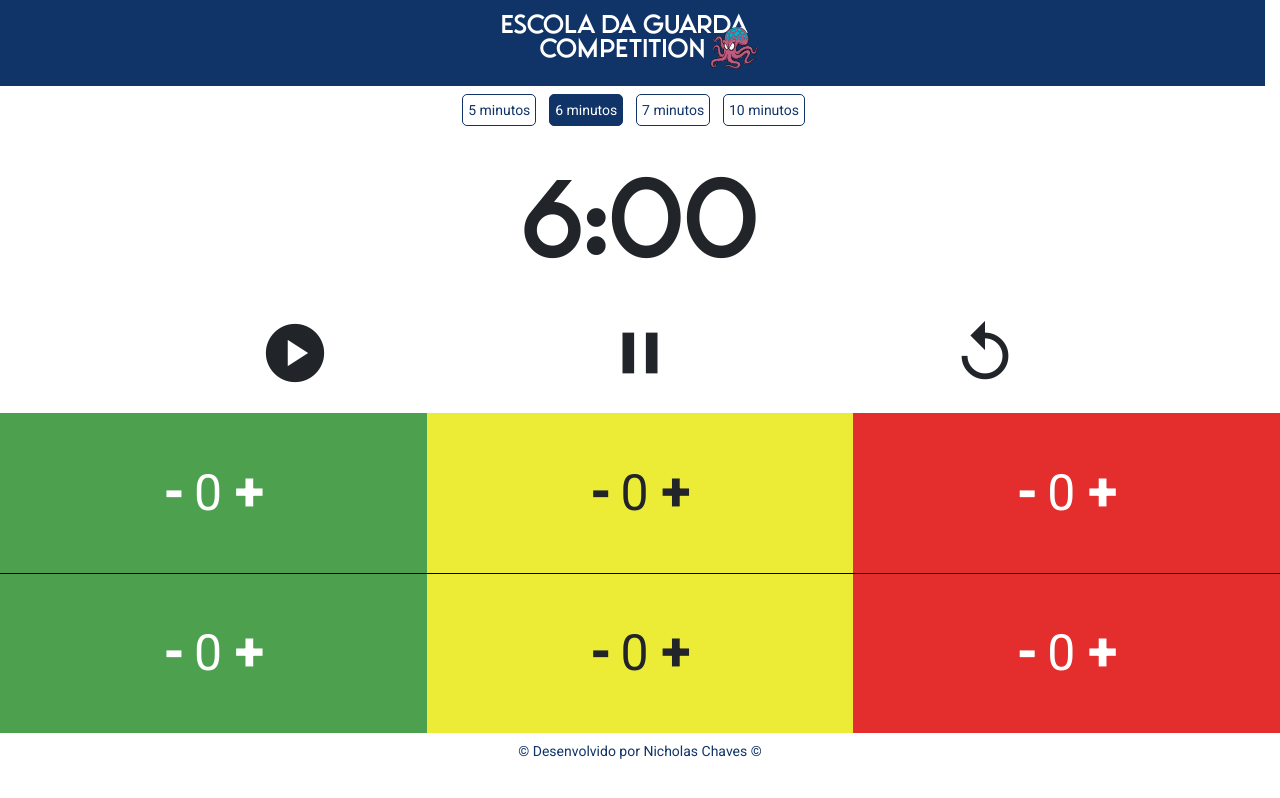
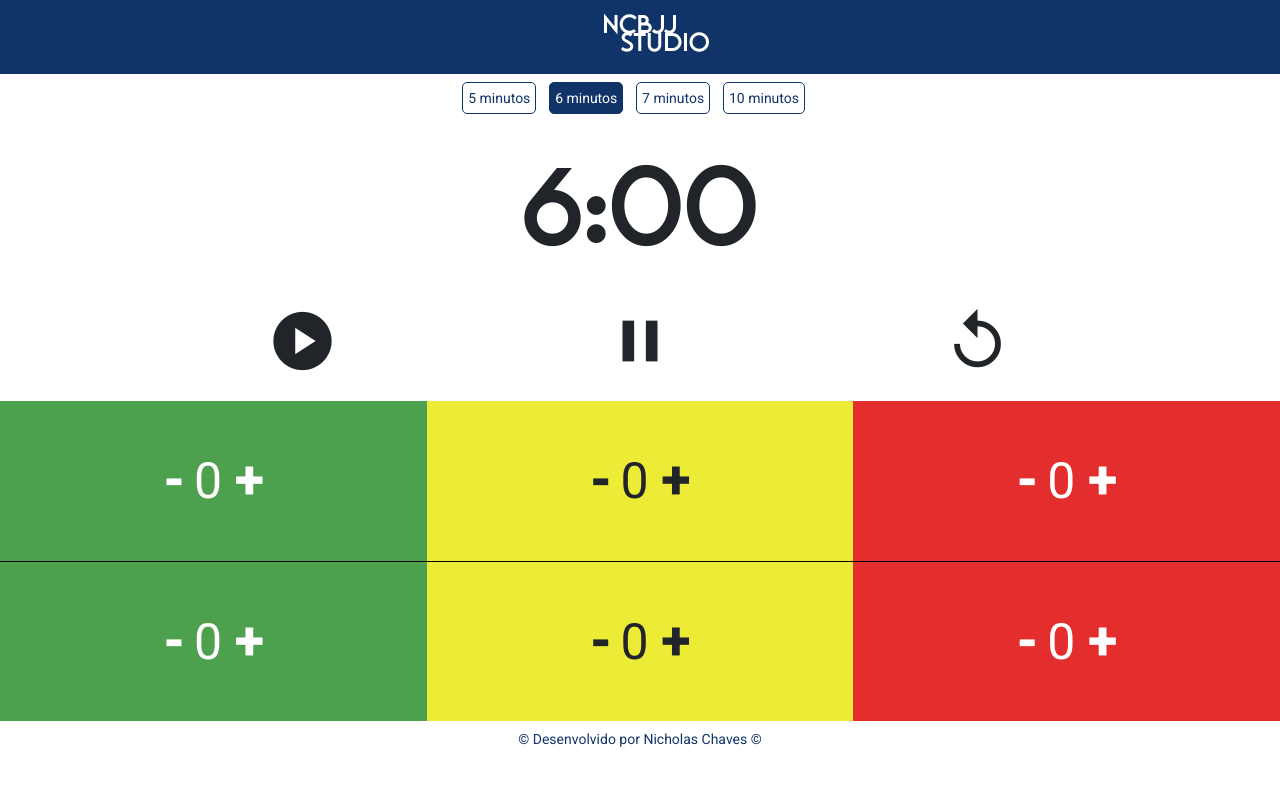
Before and after one commit to nicholaschaves/bjj-score-marker, an Angular app: page / in a window 1280 px wide. Built offline with nearby package versions, Linux system fonts and the light colour scheme.

Commit message:
Migração pro ncbjj studio

```diff
--- a/src/app/app.component.html
+++ b/src/app/app.component.html
@@ -1,8 +1,10 @@
 <div class="row slide-in-top">
     <div class="title">
-        <h1 style="margin-top: 1vh;">Escola da Guarda</h1>
+        <h1 style="margin-top: 1vh;">NCBJJ</h1>
         <div class="purple-edition">
-            <h1>Competition <img src="../assets/octopus-no-background.png" alt="octopus" style="width: 50px;"></h1>
+            <h1>Studio
+                 <!-- <img src="../assets/octopus-no-background.png" alt="octopus" style="width: 50px;"> -->
+                </h1>
 
         </div>
     </div>
--- a/src/app/app.component.scss
+++ b/src/app/app.component.scss
@@ -1,5 +1,7 @@
 .row {
     display: flex;
+    margin-right: 0;
+    margin-left: 0;
 
     .title {
         justify-content: center;
--- a/src/index.html
+++ b/src/index.html
@@ -3,7 +3,7 @@
 
 <head>
     <meta charset="utf-8">
-    <title>Rei do Tatame</title>
+    <title>NCBJJ Studio</title>
     <base href="/">
     <meta name="viewport" content="width=device-width, initial-scale=1">
     <!-- <link rel="icon" type="image/x-icon" href="favicon.ico"> -->
--- a/src/styles.scss
+++ b/src/styles.scss
@@ -23,6 +23,7 @@ body {
 body {
     margin: 0;
     font-family: Roboto, "Helvetica Neue", sans-serif;
+    width: 100%;
 }
 
 .mat-h1,
```
